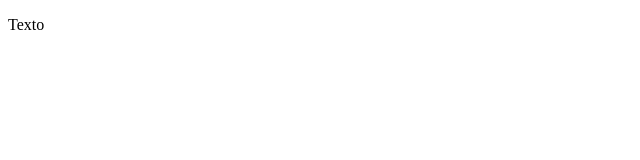
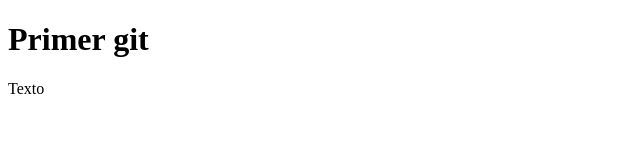
Before and after one commit to GitHub63Jcmc/proyecto, a plain HTML site: page index.html in a window 1280 px wide. Shown: the whole page, without its empty margins (0-640 px from the left). Drawn offline with Linux system fonts and the light colour scheme.

Commit message:
Tercer commit index.html

```diff
--- a/index.html
+++ b/index.html
@@ -7,6 +7,7 @@
 </head>
 <body>
 
+    <h1>Primer git</h1>
     <p>Texto</p>
 
     <script src="app.js"></script>
```
